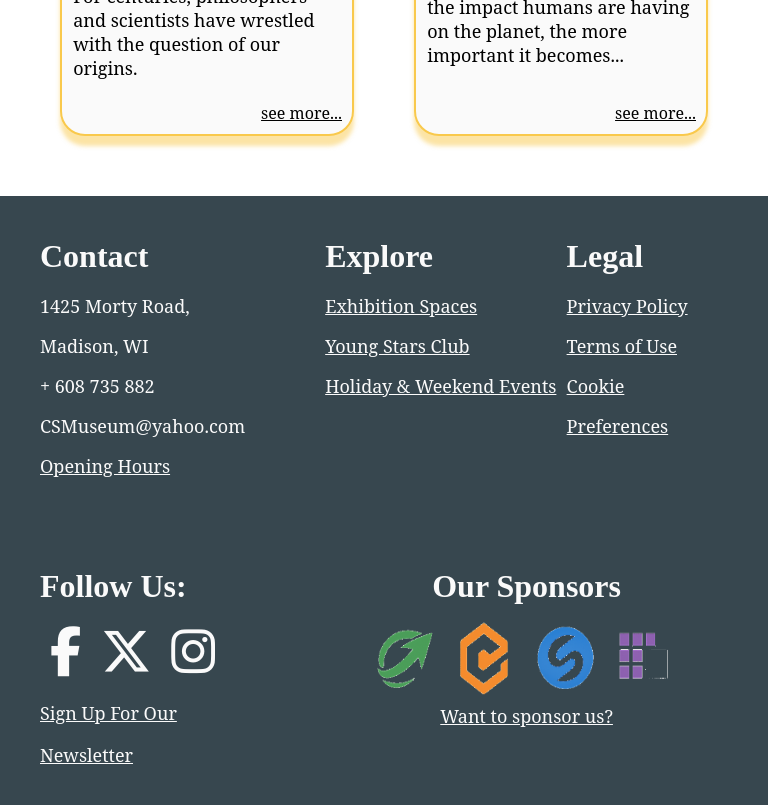
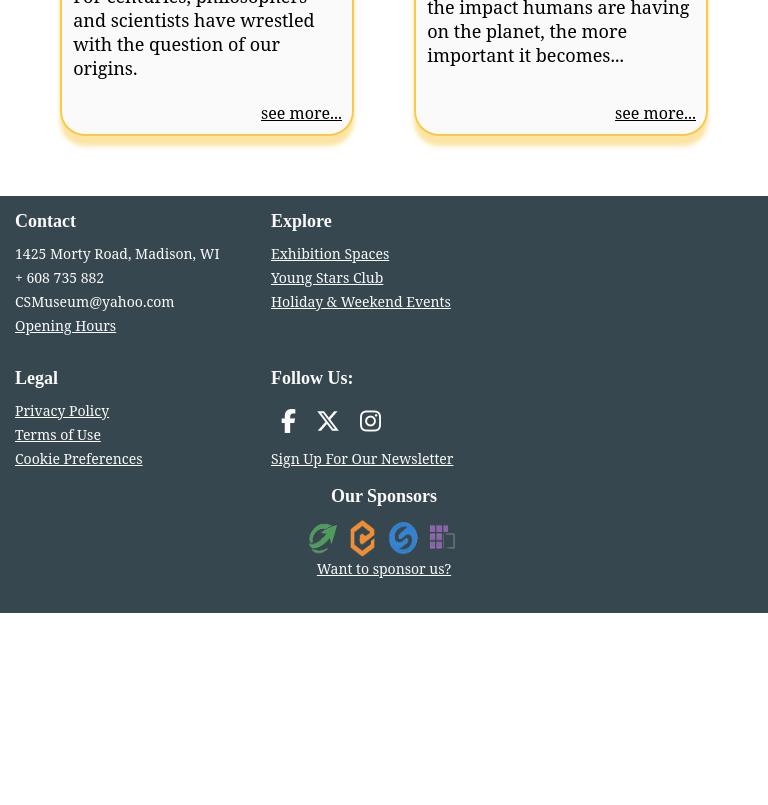
Before and after one commit to Tunegj/SP---Tone, a plain HTML site: page html/exhibition.html in a window 768 px wide. Shown: the part 1876-2681 px from the top of the page. After the commit the page ends 2489 px from the top, so only its background shows below. Drawn offline with nearby package versions, Linux system fonts and the light colour scheme.

Commit message:
fixed footer

```diff
--- a/css/_construction.css
+++ b/css/_construction.css
@@ -167,9 +167,6 @@ footer {
   grid-template-rows: auto;
 }
 
-.footer-top {
-}
-
 .footer-contact {
   margin: 15px;
   display: flex;
@@ -219,6 +216,7 @@ footer {
   align-items: center;
   grid-column: 1 / span 3;
   grid-row: 3;
+  margin-bottom: 2rem;
 }
 
 footer h3 {
@@ -232,6 +230,7 @@ p {
   color: var(--color-background-light);
   font-family: var(--font-body-type);
   font-size: var(--font-body-xsm);
+  line-height: 1.5rem;
 }
 
 .sponsors img {
--- a/css/_events.css
+++ b/css/_events.css
@@ -198,9 +198,6 @@ footer {
   grid-template-rows: auto;
 }
 
-.footer-top {
-}
-
 .footer-contact {
   margin: 15px;
   display: flex;
@@ -250,6 +247,7 @@ footer {
   align-items: center;
   grid-column: 1 / span 3;
   grid-row: 3;
+  margin-bottom: 2rem;
 }
 
 footer h3 {
@@ -263,6 +261,7 @@ p {
   color: var(--color-background-light);
   font-family: var(--font-body-type);
   font-size: var(--font-body-xsm);
+  line-height: 1.5rem;
 }
 
 .sponsors img {
--- a/css/_exhibition.css
+++ b/css/_exhibition.css
@@ -219,9 +219,6 @@ footer {
   grid-template-rows: auto;
 }
 
-.footer-top {
-}
-
 .footer-contact {
   margin: 15px;
   display: flex;
@@ -271,6 +268,7 @@ footer {
   align-items: center;
   grid-column: 1 / span 3;
   grid-row: 3;
+  margin-bottom: 2rem;
 }
 
 footer h3 {
@@ -284,6 +282,7 @@ p {
   color: var(--color-background-light);
   font-family: var(--font-body-type);
   font-size: var(--font-body-xsm);
+  line-height: 1.5rem;
 }
 
 .sponsors img {
@@ -399,59 +398,6 @@ p {
 
   .exhibition-cards a {
     font-size: var(--font-body-sm);
-  }
-
-  /* FOOTER */
-  footer {
-    display: grid;
-    grid-template-columns: repeat(3, 1fr);
-    grid-template-rows: auto;
-  }
-
-  footer h3 {
-    font-size: var(--font-heading-md);
-  }
-
-  footer p {
-    font-size: var(--font-body-md);
-  }
-
-  footer a {
-    font-size: var(--font-body-md);
-  }
-
-  .footer-contact,
-  .footer-explore,
-  .legal,
-  .social-media,
-  .sponsors {
-    line-height: 2.5rem;
-    padding: 25px;
-    margin: 15px;
-  }
-
-  .legal {
-    grid-column: 3;
-    grid-row: 1;
-  }
-
-  .social-media {
-    grid-column: 1;
-    grid-row: 2;
-  }
-
-  .sponsors {
-    grid-column: 2 / span 2;
-    grid-row: 2;
-  }
-
-  .sponsor-logo img {
-    width: 80px;
-    height: 80px;
-  }
-
-  .social-icon i {
-    font-size: 50px;
   }
 }
 
--- a/css/_explore.css
+++ b/css/_explore.css
@@ -143,7 +143,7 @@ main h1 {
 
 .card-green {
   margin: 30px;
-  height: 160px;
+  height: 200px;
   display: flex;
   border-radius: var(--radius-card);
   border: var(--border-stroke-green);
@@ -153,7 +153,7 @@ main h1 {
 }
 
 .card-green img {
-  width: 30%;
+  width: 40%;
   height: auto;
   object-fit: cover;
   display: block;
@@ -171,7 +171,7 @@ main h1 {
 
 .card-orange {
   margin: 30px;
-  height: 160px;
+  height: 200px;
   display: flex;
   border-radius: var(--radius-card);
   border: var(--border-stroke-orange);
@@ -181,7 +181,7 @@ main h1 {
 }
 
 .card-orange img {
-  width: 30%;
+  width: 40%;
   height: auto;
   object-fit: cover;
   display: block;
@@ -199,7 +199,7 @@ main h1 {
 
 .card-yellow {
   margin: 30px;
-  height: 160px;
+  height: 200px;
   display: flex;
   border-radius: var(--radius-card);
   border: var(--border-stroke-yellow);
@@ -209,7 +209,7 @@ main h1 {
 }
 
 .card-yellow img {
-  width: 30%;
+  width: 40%;
   height: auto;
   object-fit: cover;
   display: block;
@@ -233,9 +233,6 @@ footer {
   display: grid;
   grid-template-columns: repeat(3, 1fr);
   grid-template-rows: auto;
-}
-
-.footer-top {
 }
 
 .footer-contact {
@@ -287,6 +284,7 @@ footer {
   align-items: center;
   grid-column: 1 / span 3;
   grid-row: 3;
+  margin-bottom: 2rem;
 }
 
 footer h3 {
@@ -300,6 +298,7 @@ p {
   color: var(--color-background-light);
   font-family: var(--font-body-type);
   font-size: var(--font-body-xsm);
+  line-height: 1.5rem;
 }
 
 .sponsors img {
--- a/css/_index.css
+++ b/css/_index.css
@@ -144,6 +144,8 @@ main h1 {
   margin-top: 20px;
 }
 
+/* CARDS */
+
 .card-green {
   margin: 30px;
   height: 200px;
@@ -272,9 +274,6 @@ footer {
   grid-template-rows: auto;
 }
 
-.footer-top {
-}
-
 .footer-contact {
   margin: 15px;
   display: flex;
@@ -324,6 +323,7 @@ footer {
   align-items: center;
   grid-column: 1 / span 3;
   grid-row: 3;
+  margin-bottom: 2rem;
 }
 
 footer h3 {
@@ -337,6 +337,7 @@ p {
   color: var(--color-background-light);
   font-family: var(--font-body-type);
   font-size: var(--font-body-xsm);
+  line-height: 1.5rem;
 }
 
 .sponsors img {
@@ -519,9 +520,18 @@ p {
     align-items: center;
   }
 
+  .logo-name {
+    font-size: var(--font-heading-xl);
+  }
+
+  .logo-slogan {
+    font-size: var(--font-heading-md);
+    margin-top: 20px;
+  }
+
   .banner img {
-    width: 100px;
-    height: 100px;
+    width: 150px;
+    height: 150px;
     justify-content: flex-start;
   }
 
--- a/css/_visit.css
+++ b/css/_visit.css
@@ -158,9 +158,6 @@ footer {
   grid-template-rows: auto;
 }
 
-.footer-top {
-}
-
 .footer-contact {
   margin: 15px;
   display: flex;
@@ -210,6 +207,7 @@ footer {
   align-items: center;
   grid-column: 1 / span 3;
   grid-row: 3;
+  margin-bottom: 2rem;
 }
 
 footer h3 {
@@ -223,6 +221,7 @@ p {
   color: var(--color-background-light);
   font-family: var(--font-body-type);
   font-size: var(--font-body-xsm);
+  line-height: 1.5rem;
 }
 
 .sponsors img {
```
